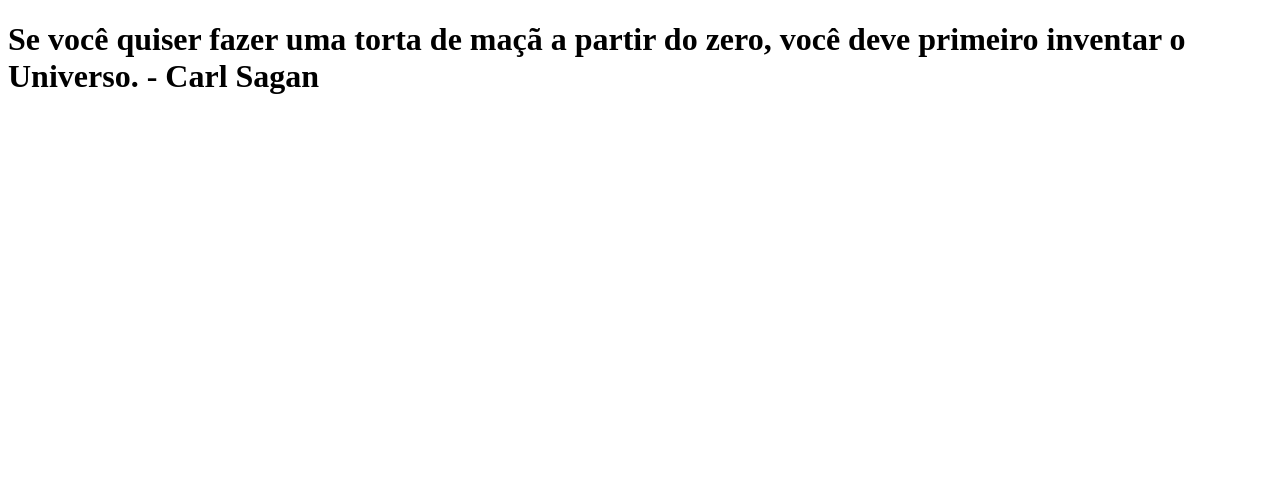
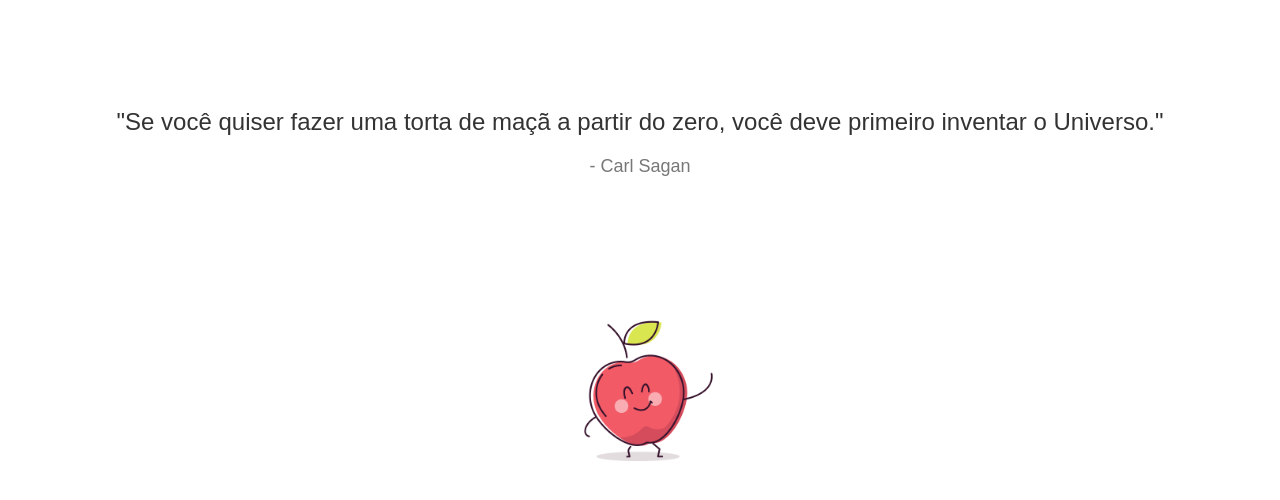
Before and after one commit to aranteslucas10/clone-tabnews, a Next.js app: page / in a window 1280 px wide. Shown: the top 500 px of the page. Built offline with nearby package versions, Linux system fonts and the light colour scheme.

Commit message:
adiciona uma maçanzinha lindinha 😍

```diff
--- a/pages/index.js
+++ b/pages/index.js
@@ -1,9 +1,23 @@
 function Home() {
   return (
-    <h1>
-      Se você quiser fazer uma torta de maçã a partir do zero, você deve
-      primeiro inventar o Universo. - Carl Sagan
-    </h1>
+    <div
+      style={{
+        fontFamily: "Arial, sans-serif",
+        textAlign: "center",
+        backgroundColor: "#fff",
+        margin: 0,
+        padding: 0,
+      }}
+    >
+      <div style={{ padding: "100px" }}>
+        <div style={{ fontSize: "24px", color: "#333", marginBottom: "20px" }}>
+          "Se você quiser fazer uma torta de maçã a partir do zero, você deve
+          primeiro inventar o Universo."
+        </div>
+        <div style={{ fontSize: "18px", color: "#777" }}>- Carl Sagan</div>
+      </div>
+      <img src="./apple-81.gif" style={{ maxWidth: "25%", heigth: "auto" }} />
+    </div>
   );
 }
 
```
Also changed, not shown: public/apple-81.gif (added).
